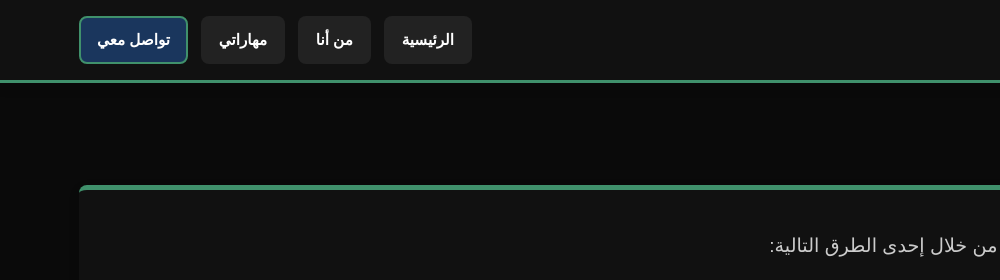
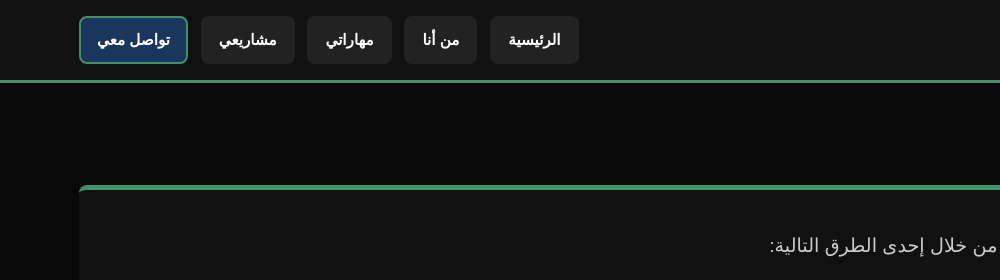
Before and after one commit to amarsalman/Project-Amar, a plain HTML site: page contact/index.html in a window 1280 px wide. Shown: the top 280 px of the page, 0-1000 px from the left. Drawn offline with Linux system fonts and the light colour scheme.

Commit message:
Add projects link to navigation menu

```diff
--- a/contact/index.html
+++ b/contact/index.html
@@ -52,6 +52,7 @@
 <a href="/" class="nav-btn">الرئيسية</a>
 <a href="/about/" class="nav-btn">من أنا</a>
 <a href="/skills/" class="nav-btn">مهاراتي</a>
+<a href="/projects" class="nav-btn">مشاريعي</a>
 <a href="/contact/" class="nav-btn active">تواصل معي</a>
 </div>
 </nav>
```
